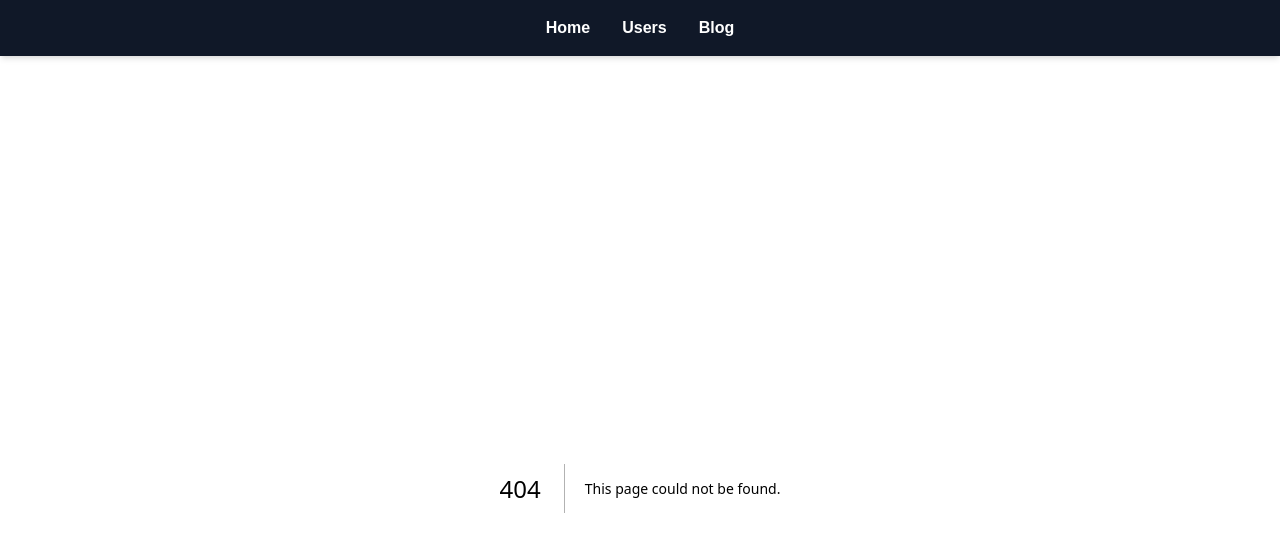
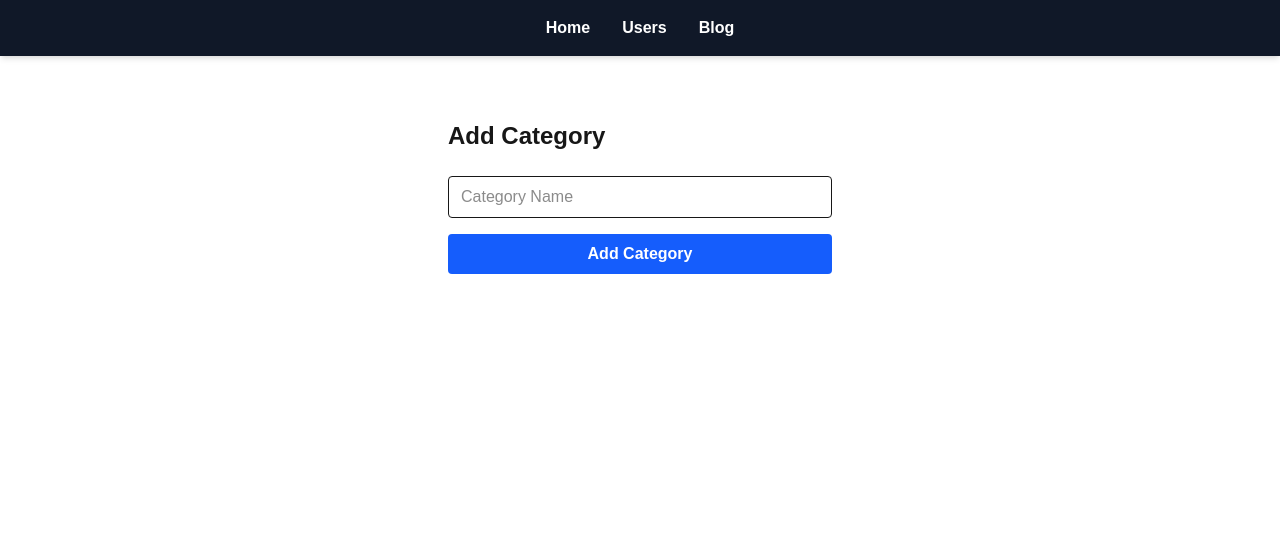
Before and after one commit to ChristineToraque/toraque_project_nextjs, a Next.js app: page /categories/add in a window 1280 px wide. Before the commit this address had no page. Shown: the top 552 px of the page. Built offline with nearby package versions, Linux system fonts and the light colour scheme.

Commit message:
added blog categories

```diff
--- /dev/null
+++ b/app/api/categories/route.ts
@@ -0,0 +1,32 @@
+import { NextRequest, NextResponse } from "next/server";
+import { Category } from "@/types/Category";
+
+export type CategoryApiType = Category;
+
+let categories: CategoryApiType[] = [
+  { id: "1", name: "General" },
+  { id: "2", name: "Tech" },
+];
+
+export const dynamic = "force-dynamic";
+
+export async function GET() {
+  return NextResponse.json(categories);
+}
+
+export async function POST(request: NextRequest) {
+  try {
+    const data = await request.json();
+    if (!data.name || typeof data.name !== "string" || !data.name.trim()) {
+      return NextResponse.json({ error: "Category name is required." }, { status: 400 });
+    }
+    const newCategory: CategoryApiType = {
+      id: (categories.length + 1).toString(),
+      name: data.name.trim(),
+    };
+    categories.push(newCategory);
+    return NextResponse.json({ message: "Category added successfully", category: newCategory }, { status: 201 });
+  } catch {
+    return NextResponse.json({ error: "Failed to create category. Please check server logs." }, { status: 500 });
+  }
+}
--- /dev/null
+++ b/app/categories/add/page.tsx
@@ -0,0 +1,54 @@
+"use client";
+import { useState } from "react";
+import { useRouter } from "next/navigation";
+import { Category } from "@/types/Category";
+
+export default function AddCategoryPage() {
+  const router = useRouter();
+  const [name, setName] = useState("");
+  const [error, setError] = useState("");
+
+  const handleSubmit = async (e: React.FormEvent) => {
+    e.preventDefault();
+    if (!name.trim()) {
+      setError("Category name is required.");
+      return;
+    }
+    setError("");
+    try {
+      const res = await fetch("/api/categories", {
+        method: "POST",
+        headers: { "Content-Type": "application/json" },
+        body: JSON.stringify({ name }),
+      });
+      if (!res.ok) {
+        const data = await res.json();
+        setError(data.error || "Failed to add category.");
+        return;
+      }
+      router.push("/categories");
+    } catch {
+      setError("Network error. Could not add category.");
+    }
+  };
+
+  return (
+    <div className="max-w-md mx-auto p-8">
+      <h1 className="text-2xl font-bold mb-6">Add Category</h1>
+      <form className="flex flex-col gap-4" onSubmit={handleSubmit}>
+        <input
+          name="name"
+          value={name}
+          onChange={e => setName(e.target.value)}
+          placeholder="Category Name"
+          className="border rounded px-3 py-2"
+          required
+        />
+        {error && <div className="text-red-600 text-sm">{error}</div>}
+        <button type="submit" className="bg-blue-600 text-white rounded px-4 py-2 font-semibold hover:bg-blue-700 transition-colors">
+          Add Category
+        </button>
+      </form>
+    </div>
+  );
+}
--- /dev/null
+++ b/app/categories/page.tsx
@@ -0,0 +1,45 @@
+"use client";
+import { useEffect, useState } from "react";
+import { Category } from "@/types/Category";
+import Link from "next/link";
+
+export default function CategoriesListPage() {
+  const [categories, setCategories] = useState<Category[]>([]);
+  const [loading, setLoading] = useState(true);
+  const [error, setError] = useState("");
+
+  useEffect(() => {
+    async function fetchCategories() {
+      try {
+        const res = await fetch("/api/categories");
+        if (!res.ok) throw new Error("Failed to fetch categories");
+        const data = await res.json();
+        setCategories(data);
+      } catch {
+        setError("Could not load categories");
+      } finally {
+        setLoading(false);
+      }
+    }
+    fetchCategories();
+  }, []);
+
+  if (loading) return <div className="p-8">Loading categories...</div>;
+  if (error) return <div className="p-8 text-red-600">{error}</div>;
+
+  return (
+    <div className="max-w-md mx-auto p-8">
+      <div className="flex justify-between items-center mb-6">
+        <h1 className="text-3xl font-bold">Categories</h1>
+        <Link href="/categories/add" className="bg-blue-600 text-white rounded px-4 py-2 font-semibold hover:bg-blue-700 transition-colors">Add Category</Link>
+      </div>
+      <ul className="space-y-4">
+        {categories.map((cat) => (
+          <li key={cat.id} className="border rounded-lg p-4 bg-white dark:bg-gray-800">
+            <span className="font-semibold text-lg">{cat.name}</span>
+          </li>
+        ))}
+      </ul>
+    </div>
+  );
+}
--- a/app/users/add/page.tsx
+++ b/app/users/add/page.tsx
@@ -59,6 +59,8 @@ export default function AddUserPage() {
   };
 
   const handleSubmit = async (e: React.FormEvent) => {
+    console.log("submitting:");
+
     e.preventDefault();
     setTouched({ username: true, password: true, email: true });
     const validationError = validate(form);
@@ -73,6 +75,8 @@ export default function AddUserPage() {
         headers: { "Content-Type": "application/json" },
         body: JSON.stringify(form),
       });
+      console.log("res:", res);
+
       if (!res.ok) {
         const data = await res.json();
         setError(data.error || "Failed to add user.");
--- /dev/null
+++ b/types/Category.ts
@@ -0,0 +1,4 @@
+export interface Category {
+  id: string;
+  name: string;
+}
```
